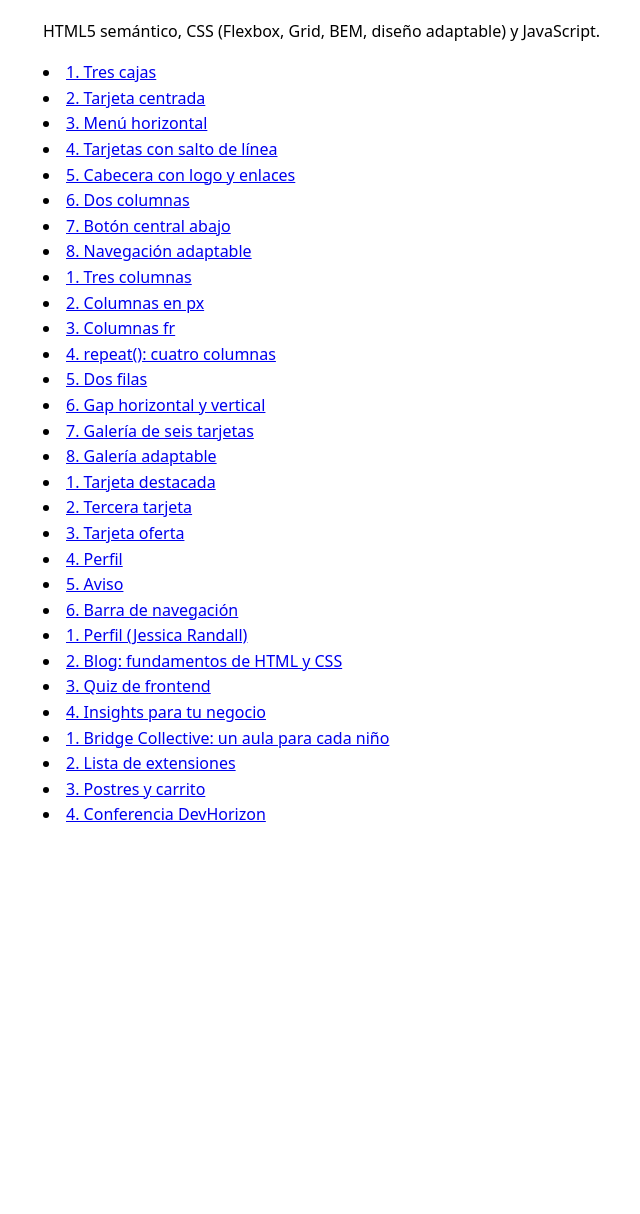
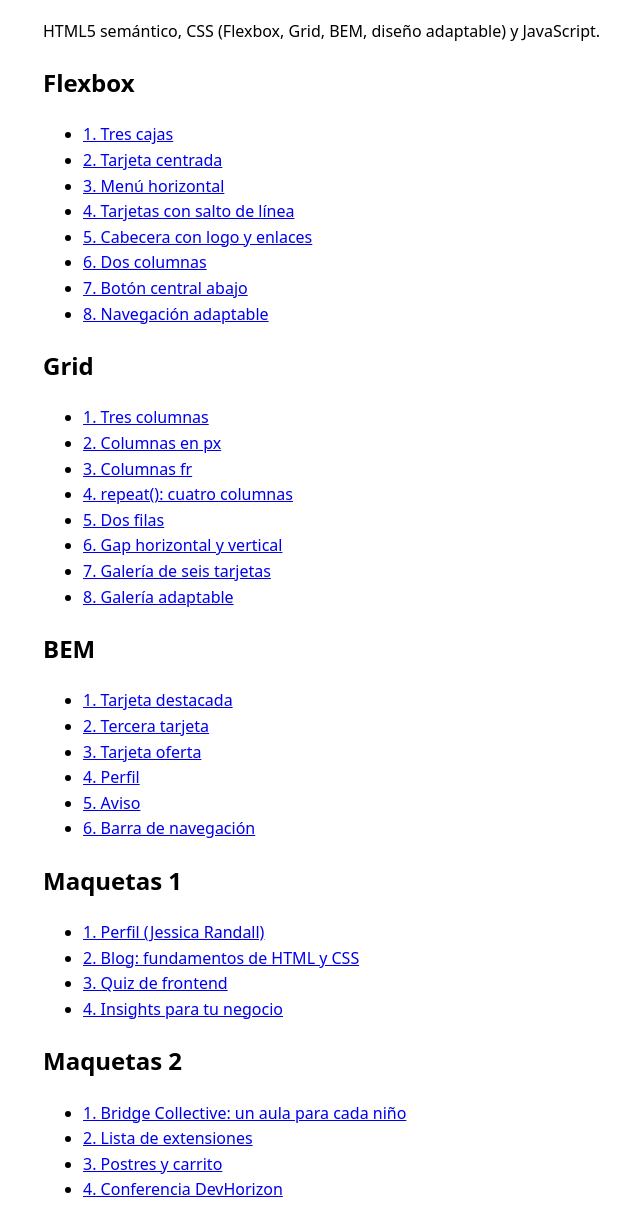
Before and after one commit to Pitiyankee/maquetacion-web-ejercicios, a plain HTML site: page index.html in a window 1280 px wide. Shown: the part 86-1300 px from the top of the page, without its empty margins (213-853 px from the left). Before the commit the page ends 946 px from the top, so only its background shows below. Drawn offline with Linux system fonts and the light colour scheme.

Commit message:
Agrupa la portada por bloques

```diff
--- a/index.html
+++ b/index.html
@@ -9,6 +9,8 @@
 <body>
   <h1>Ejercicios de maquetación web</h1>
   <p>HTML5 semántico, CSS (Flexbox, Grid, BEM, diseño adaptable) y JavaScript.</p>
+  <h2>Flexbox</h2>
+  <ul>
     <li><a href="1-Flexbox/Ejercicio-1-tres-cajas/">1. Tres cajas</a></li>
     <li><a href="1-Flexbox/Ejercicio-2-tarjeta-centrada/">2. Tarjeta centrada</a></li>
     <li><a href="1-Flexbox/Ejercicio-3-menu-horizontal/">3. Menú horizontal</a></li>
@@ -17,6 +19,9 @@
     <li><a href="1-Flexbox/Ejercicio-6-dos-columnas/">6. Dos columnas</a></li>
     <li><a href="1-Flexbox/Ejercicio-7-boton-central-abajo/">7. Botón central abajo</a></li>
     <li><a href="1-Flexbox/Ejercicio-8-navegacion-adaptable/">8. Navegación adaptable</a></li>
+  </ul>
+  <h2>Grid</h2>
+  <ul>
     <li><a href="2-Grid/Ejercicio-1-tres-columnas/">1. Tres columnas</a></li>
     <li><a href="2-Grid/Ejercicio-2-columnas-en-px/">2. Columnas en px</a></li>
     <li><a href="2-Grid/Ejercicio-3-columnas-fr/">3. Columnas fr</a></li>
@@ -25,20 +30,30 @@
     <li><a href="2-Grid/Ejercicio-6-gap-horizontal-vertical/">6. Gap horizontal y vertical</a></li>
     <li><a href="2-Grid/Ejercicio-7-galeria-seis-tarjetas/">7. Galería de seis tarjetas</a></li>
     <li><a href="2-Grid/Ejercicio-8-galeria-responsive/">8. Galería adaptable</a></li>
+  </ul>
+  <h2>BEM</h2>
+  <ul>
     <li><a href="3-BEM/Ejercicio-1-tarjeta-destacada/">1. Tarjeta destacada</a></li>
     <li><a href="3-BEM/Ejercicio-2-tercera-tarjeta/">2. Tercera tarjeta</a></li>
     <li><a href="3-BEM/Ejercicio-3-tarjeta-oferta/">3. Tarjeta oferta</a></li>
     <li><a href="3-BEM/Ejercicio-4-perfil/">4. Perfil</a></li>
     <li><a href="3-BEM/Ejercicio-5-aviso/">5. Aviso</a></li>
     <li><a href="3-BEM/Ejercicio-6-barra-navegacion/">6. Barra de navegación</a></li>
+  </ul>
+  <h2>Maquetas 1</h2>
+  <ul>
     <li><a href="4-Ejercicios-maquetas-1/Ejercicio-1-perfil-jessica-randall/">1. Perfil (Jessica Randall)</a></li>
     <li><a href="4-Ejercicios-maquetas-1/Ejercicio-2-blog-fundamentos-html-css/">2. Blog: fundamentos de HTML y CSS</a></li>
     <li><a href="4-Ejercicios-maquetas-1/Ejercicio-3-quiz-de-frontend/">3. Quiz de frontend</a></li>
     <li><a href="4-Ejercicios-maquetas-1/Ejercicio-4-insights-para-tu-negocio/">4. Insights para tu negocio</a></li>
+  </ul>
+  <h2>Maquetas 2</h2>
+  <ul>
     <li><a href="5-Ejercicios-maquetas-2/Ejercicio-1-un-aula-para-cada-nino-bridge-collective/">1. Bridge Collective: un aula para cada niño</a></li>
     <li><a href="5-Ejercicios-maquetas-2/Ejercicio-2-lista-de-extensiones/">2. Lista de extensiones</a></li>
     <li><a href="5-Ejercicios-maquetas-2/Ejercicio-4-postres-y-carrito/">3. Postres y carrito</a></li>
     <li><a href="5-Ejercicios-maquetas-2/Ejercicio-casa-conferencia-devhorizon/">4. Conferencia DevHorizon</a></li>
   </ul>
+  </ul>
 </body>
 </html>
```
